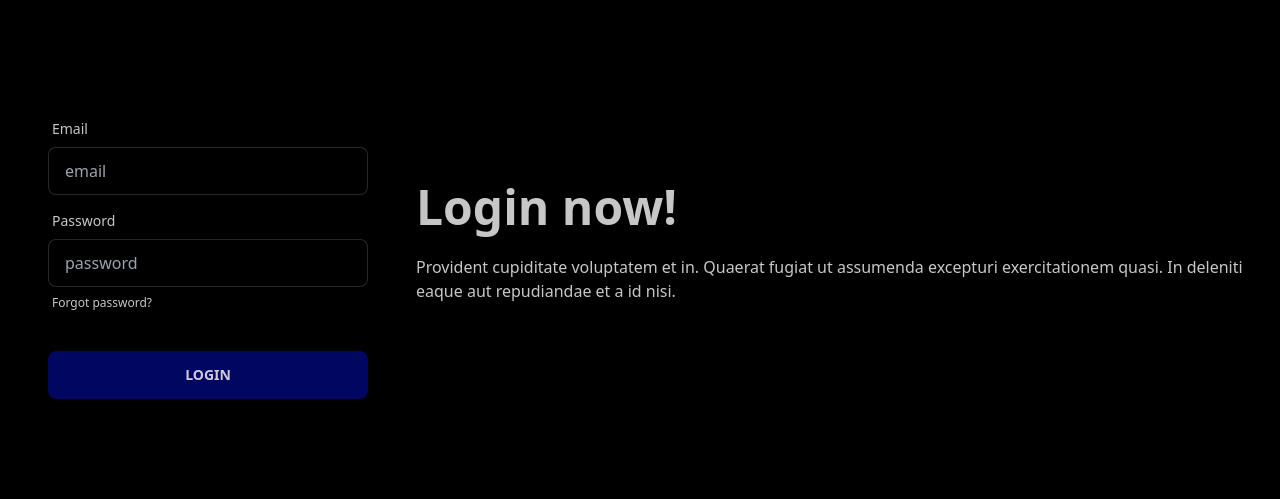
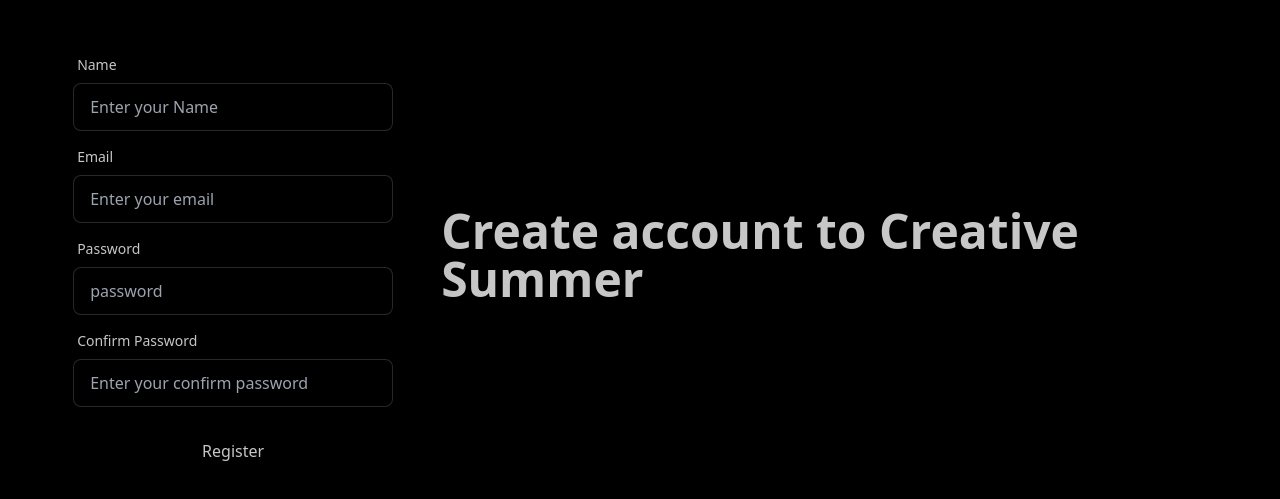
Before and after one commit to Litontripura/musical-summer, a React (Vite) app: page /login in a window 1280 px wide. Shown: the part 145-644 px from the top of the page. Built offline with nearby package versions, Linux system fonts and the light colour scheme; no server answers.

Commit message:
i have created registration form

```diff
--- a/src/Pages/Registration/Registration.jsx
+++ b/src/Pages/Registration/Registration.jsx
@@ -1,34 +1,54 @@
 
 
 const Registration = () => {
+        const handleSubmit =(event)=>{
+            event.preventDefault()
+            const form = event.target;
+            const name = form.name.value;
+            const email = form.email.value;
+            const password = form.password.value;
+            const confirmPass = form.confirmPass.value;
+            console.log(name, email, password, confirmPass);
+        }
     return (
         <div className="hero min-h-screen bg-base-200">
   <div className="hero-content flex-col lg:flex-row-reverse">
     <div className="text-center lg:text-left">
-      <h1 className="text-5xl font-bold">Login now!</h1>
-      <p className="py-6">Provident cupiditate voluptatem et in. Quaerat fugiat ut assumenda excepturi exercitationem quasi. In deleniti eaque aut repudiandae et a id nisi.</p>
+      <h1 className="text-5xl font-bold">Create account to Creative Summer</h1>
+
     </div>
     <div className="card flex-shrink-0 w-full max-w-sm shadow-2xl bg-base-100">
-      <div className="card-body">
+      <form onSubmit={handleSubmit} className="card-body">
+        <div className="form-control">
+          <label className="label">
+            <span className="label-text">Name</span>
+          </label>
+          <input name="name" type="text" placeholder="Enter your Name" className="input input-bordered" />
+        </div>
         <div className="form-control">
           <label className="label">
             <span className="label-text">Email</span>
           </label>
-          <input type="text" placeholder="email" className="input input-bordered" />
+          <input name="email" type="email" placeholder="Enter your email" className="input input-bordered" />
         </div>
         <div className="form-control">
           <label className="label">
             <span className="label-text">Password</span>
           </label>
-          <input type="text" placeholder="password" className="input input-bordered" />
+          <input name="password" type="password" placeholder="password" className="input input-bordered" />
+
+        </div>
+        <div className="form-control">
           <label className="label">
-            <a href="#" className="label-text-alt link link-hover">Forgot password?</a>
+            <span className="label-text">Confirm Password</span>
           </label>
+          <input name="confirmPass" type="password" placeholder="Enter your confirm password" className="input input-bordered" />
+
         </div>
         <div className="form-control mt-6">
-          <button className="btn btn-primary">Login</button>
+          <input type="submit" value="Register" />
         </div>
-      </div>
+      </form>
     </div>
   </div>
 </div>
```
